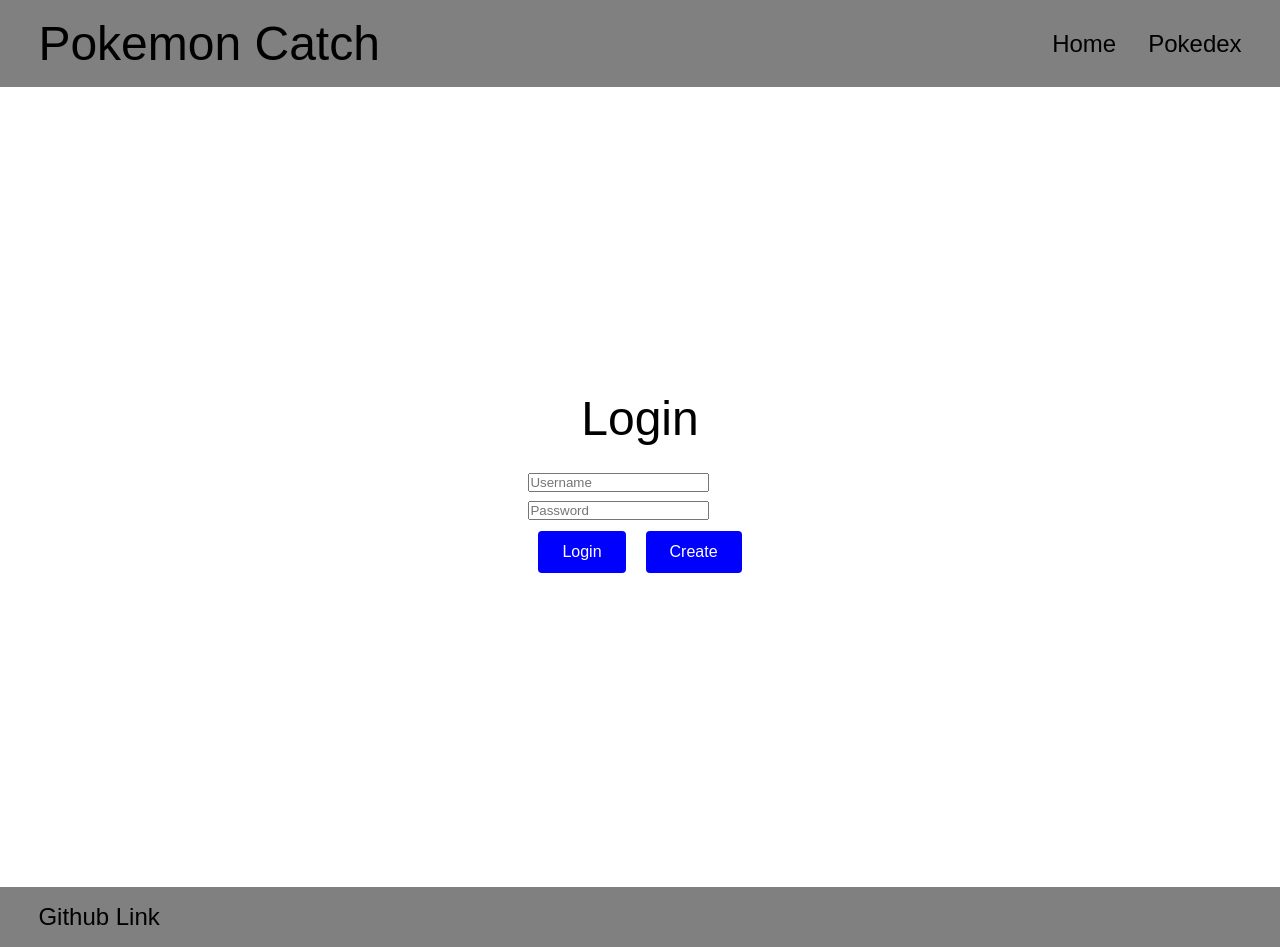
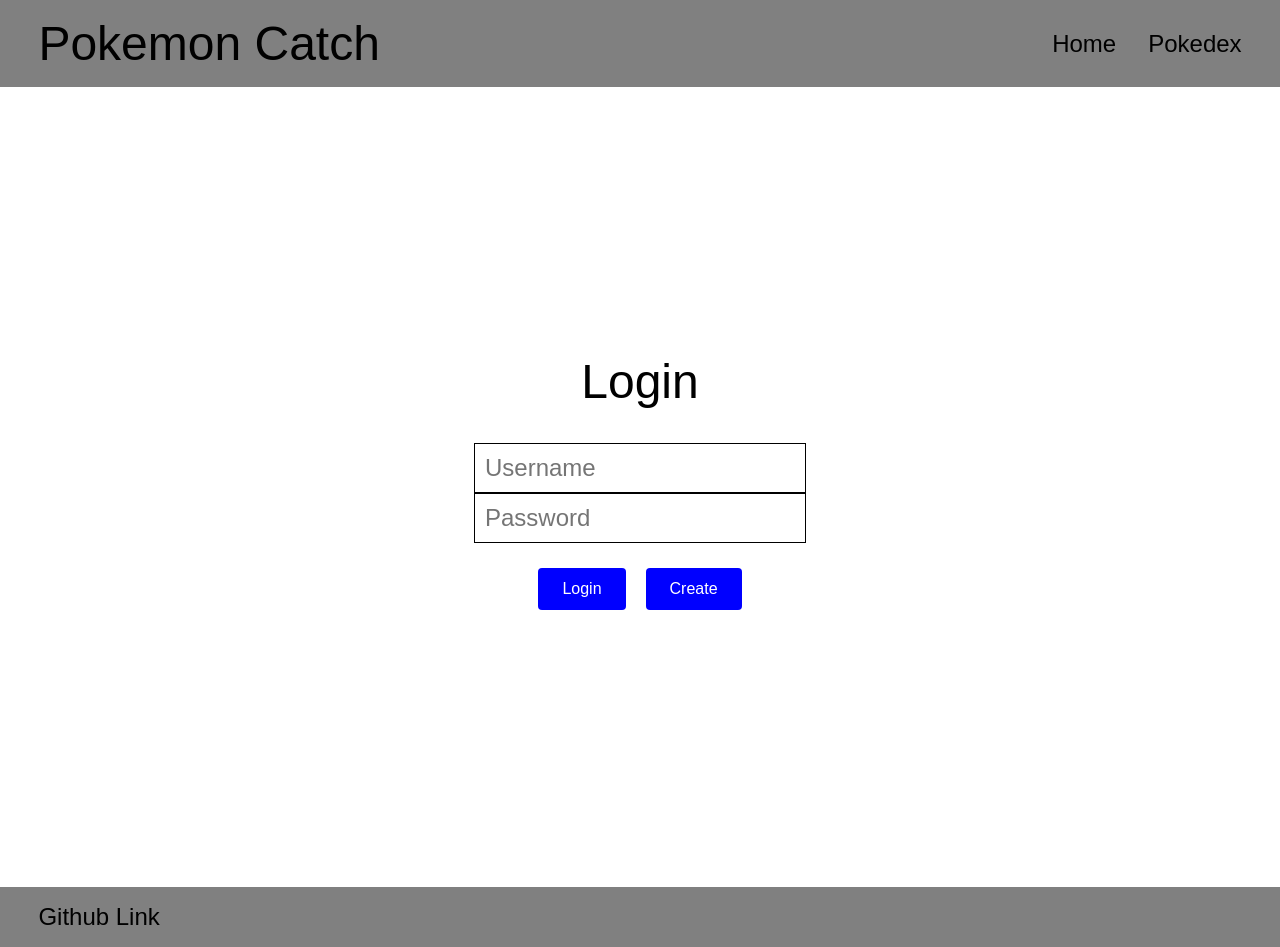
Before and after one commit to ReinnFall/startupV3, a React (Vite) app: page / in a window 1280 px wide. Built offline with nearby package versions, Linux system fonts and the light colour scheme.

Commit message:
fixed more css styling with login when unathenticated

```diff
--- a/src/login/login.css
+++ b/src/login/login.css
@@ -24,6 +24,18 @@
     /* padding: 15px; */
     /* border: 1px solid #ccc; adds a thin border around the div  */
 }
+form{
+    padding: 15px;;
+}
+.inputBar{
+    font-size: 1.5rem;
+    display: flex;
+    flex-direction: column;
+    align-items: center;
+    gap: 1.5vw;
+    padding: 10px;
+    border: 1px solid black;
+}
 .button-area{
     padding: 15px;
     display: flex;
@@ -45,3 +57,6 @@
 .custom-btn:hover {
   background-color: darkblue;
 }
+.button-container{
+    text-align: center;
+}
--- a/src/login/unauthenticated.jsx
+++ b/src/login/unauthenticated.jsx
@@ -21,7 +21,7 @@
   return (
     <>
       <div>
-        <form method="get">
+        <form method="get" className='barSection'>
             <div>
                 {/* <div>Username</div> */}
                 <input type="text" className='inputBar' placeholder="Username" value={userName} onChange={(e) => setUserName(e.target.value)}/>
@@ -31,6 +31,7 @@
                 <input type="password" className='inputBar' placeholder="Password" onChange={(e) => setPassword(e.target.value)} />
             </div>
         </form>
+        <div className='button-container'>
           <Button className='custom-btn' onClick={() => loginUser()} disabled={!userName || !password}>
             Login
           </Button>
@@ -38,6 +39,7 @@
             Create
           </Button>
         </div>
+      </div>
 
       <MessageDialog message={displayError} onHide={() => setDisplayError(null)} />
     </>
```
Lines whose indentation alone changed are shown as unchanged.
